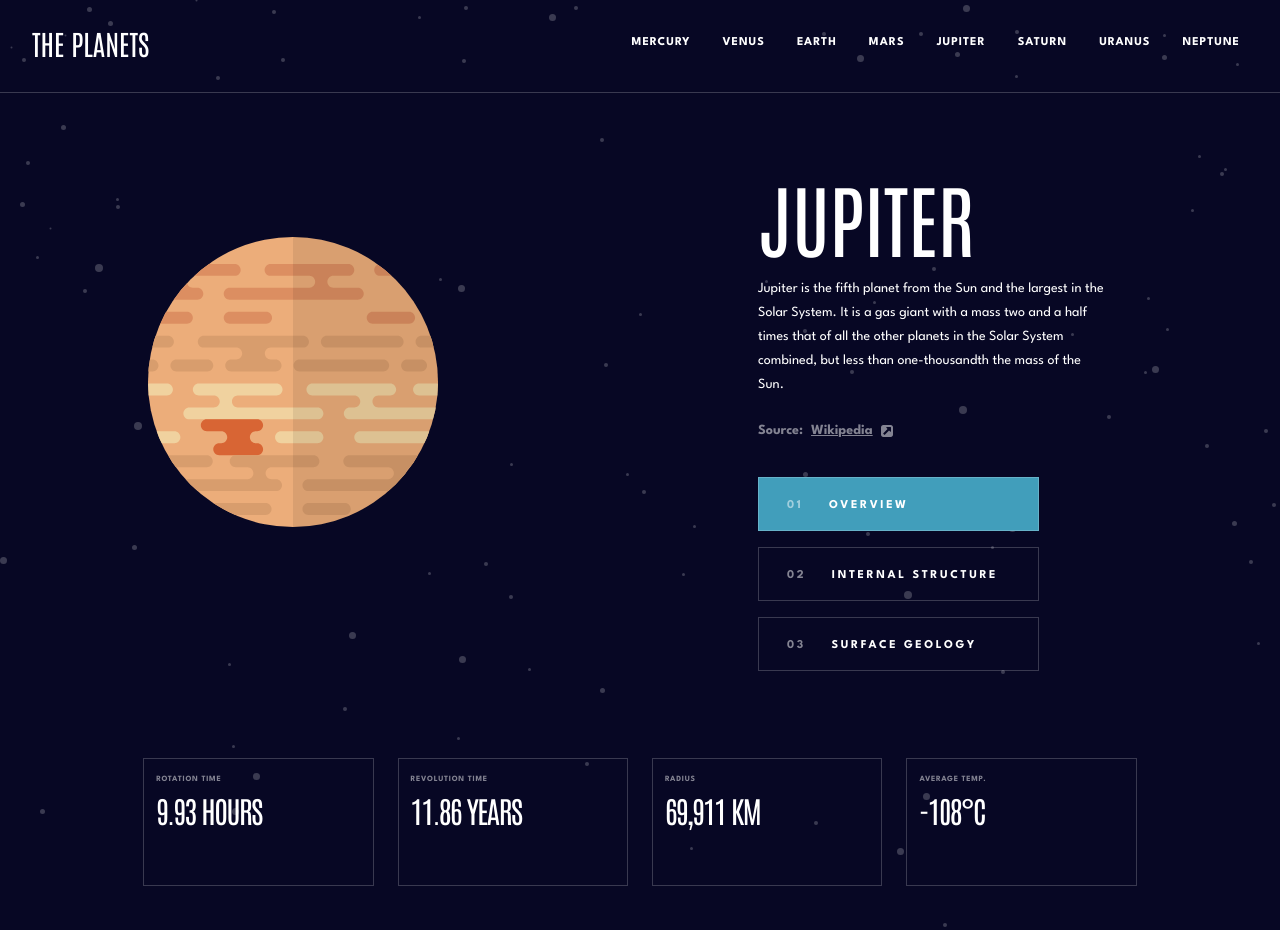
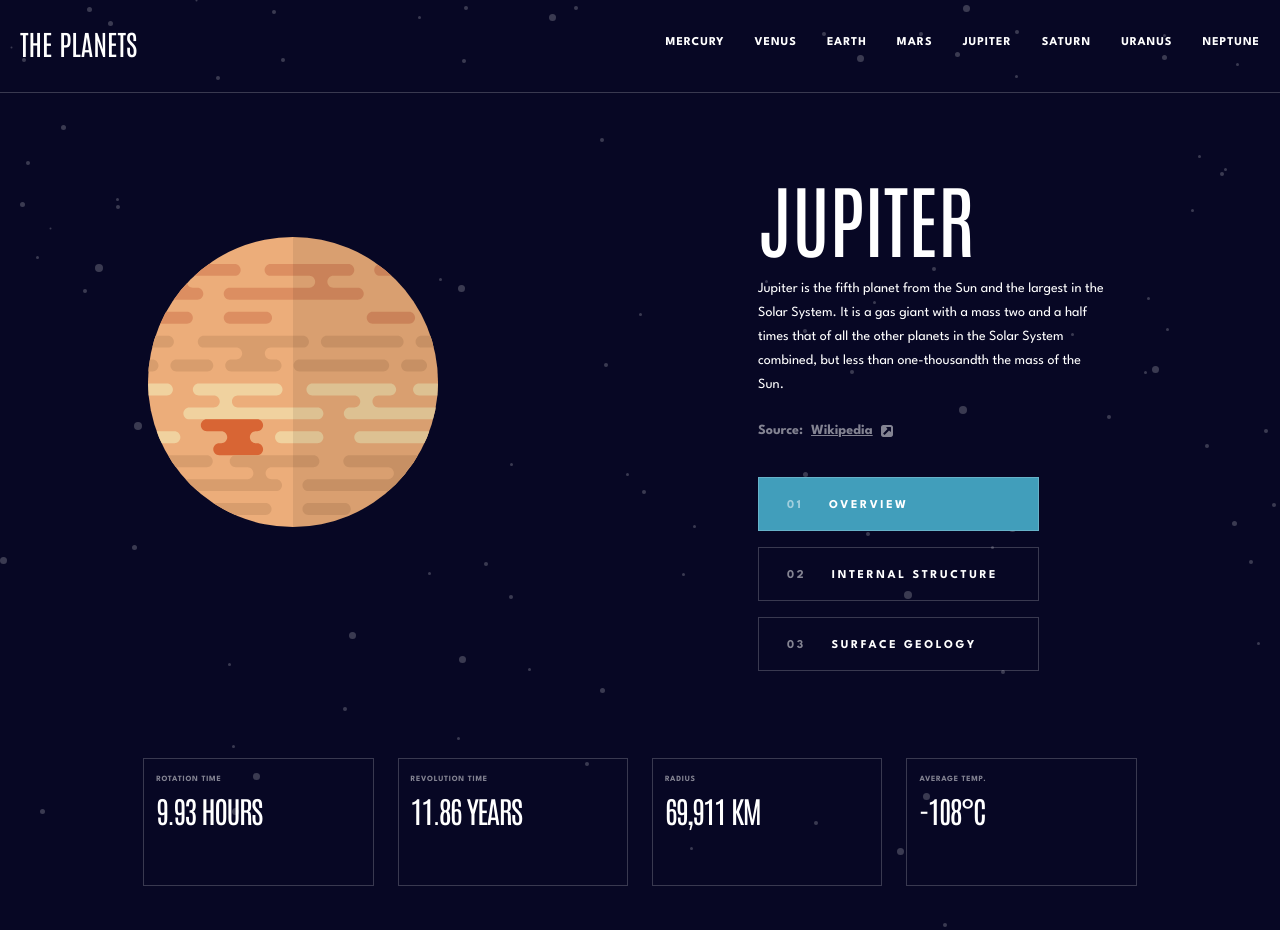
Before and after one commit to tornike2002/planet-side, a Next.js app: page /Jupiter in a window 1280 px wide. Built offline with nearby package versions, Linux system fonts and the light colour scheme.

Commit message:
finished project but without animations

```diff
--- a/components/Navbar.jsx
+++ b/components/Navbar.jsx
@@ -5,16 +5,16 @@ const Navbar = () => {
   return (
     <>
       <header
-        className="sm:flex sm:flex-col gap-5 sm:justify-center sm:items-center pt-[22px] pl-8 pr-10 pb-7 border-b border-opacity-[0.2]
-     border-white md:flex-row md:justify-between hidden"
+        className="sm:flex sm:flex-col gap-5  sm:justify-center sm:items-center pt-[22px] pl-5 pr-5 pb-7 border-b border-opacity-[0.2]
+     border-white lg:flex-row md:justify-between hidden"
       >
-        <h1 className="text-white font-antonio text-28px font-normal leading-normal uppercase">
+        <h1 className="text-white font-antonio text-[28px] font-normal leading-normal uppercase">
           THE PLANETS
         </h1>
 
         <nav
           className="hidden text-white font-spartan text-xs font-bold leading-6 tracking-[1px]
-      uppercase sm:flex gap-8"
+      uppercase sm:flex gap-[30px]"
         >
           {PlanetsData.map((planets) => {
             return (
```
